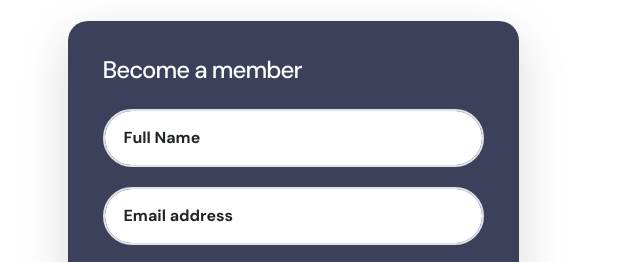
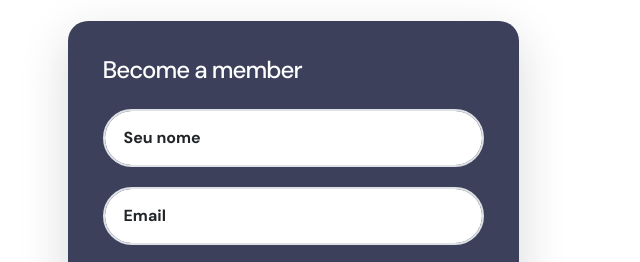
Before and after one commit to karolzinha2008/Karol, a plain HTML site: page index.html in a window 1280 px wide. Shown: the part 2519-2781 px from the top of the page, 632-1272 px from the left. Drawn offline with Linux system fonts and the light colour scheme.

Commit message:
seu nome

```diff
--- a/index.html
+++ b/index.html
@@ -422,13 +422,13 @@ https://templatemo.com/tm-587-tiya-golf-club
                                     <div class="form-floating">
                                         <input type="text" name="full-name" id="full-name" class="form-control" placeholder="Full Name" required="">
 
-                                        <label for="floatingInput">Full Name</label>
+                                        <label for="floatingInput">Seu nome</label>
                                     </div>
 
                                     <div class="form-floating">
                                         <input type="email" name="email" id="email" pattern="[^ @]*@[^ @]*" class="form-control" placeholder="Email address" required="">
 
-                                        <label for="floatingInput">Email address</label>
+                                        <label for="floatingInput">Email</label>
                                     </div>
 
                                     <div class="form-floating">
```
